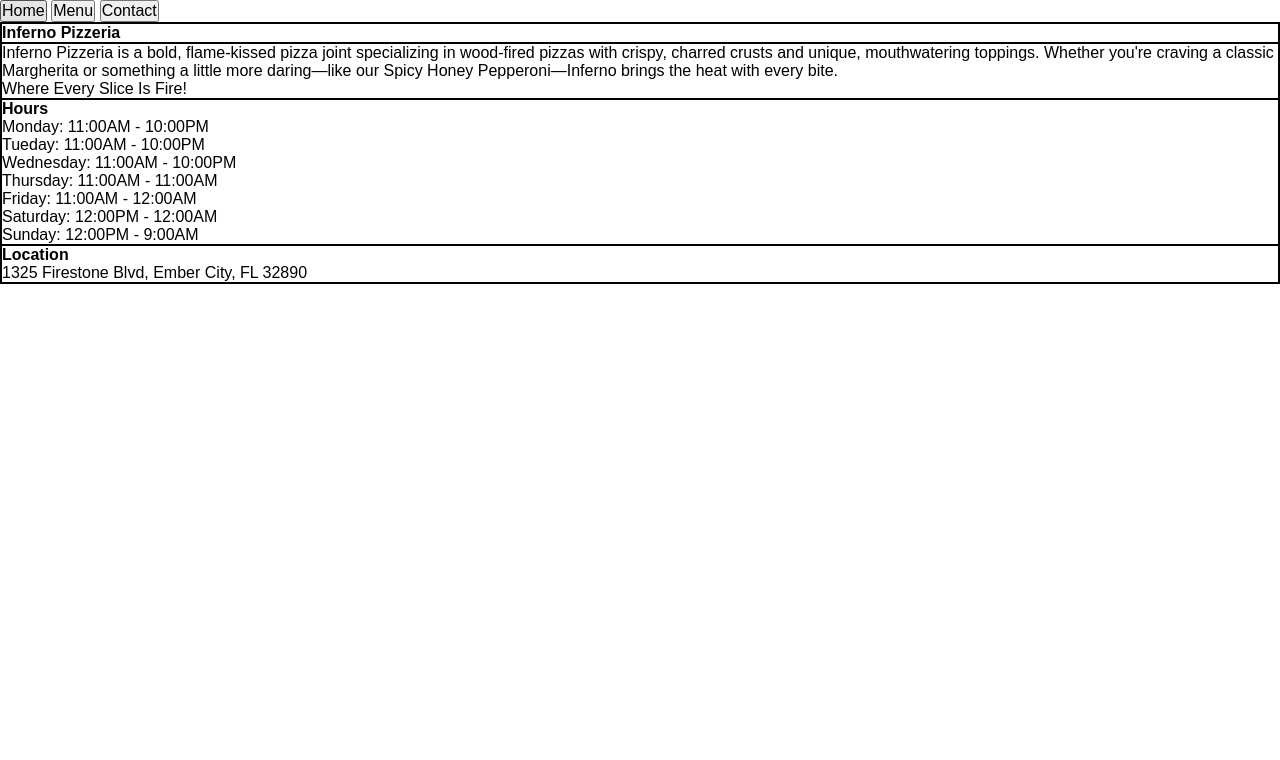
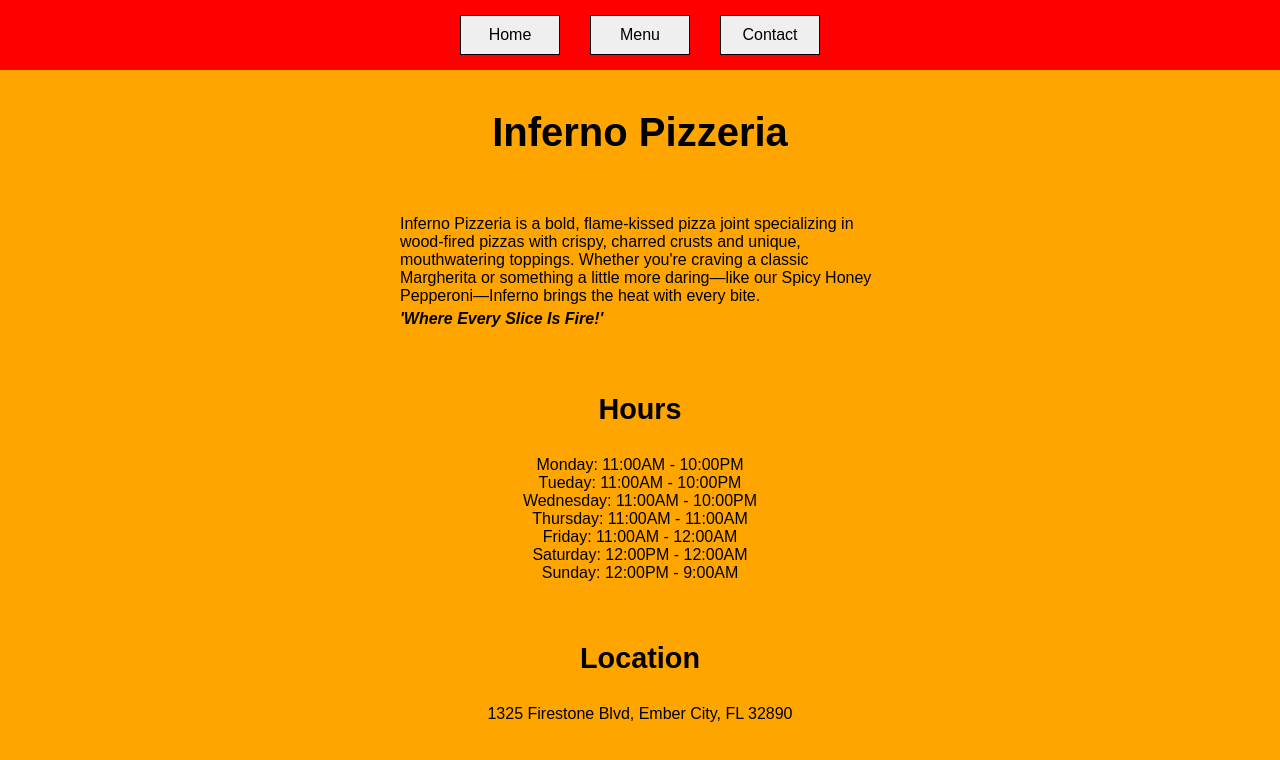
Before and after one commit to valerian0821/restaurant-page, a website built with webpack: page src/template.html in a window 1280 px wide. Built offline with nearby package versions, Linux system fonts and the light colour scheme.

Commit message:
Add basic styling to the pages.

```diff
--- a/src/contact.js
+++ b/src/contact.js
@@ -13,6 +13,7 @@ const ContactContent = (function () {
 
     const generatefirstContact = () => {
         const firstContactDiv = document.createElement("div");
+        firstContactDiv.classList.add("contact");
         content.appendChild(firstContactDiv);
 
         const firstContactName = document.createElement("h3");
@@ -38,6 +39,7 @@ const ContactContent = (function () {
 
         const secondContactName = document.createElement("h3");
         secondContactName.textContent = "Luigi";
+        secondContactDiv.classList.add("contact");
         secondContactDiv.appendChild(secondContactName);
 
         const secondContactRole = document.createElement("p");
@@ -59,6 +61,7 @@ const ContactContent = (function () {
 
         const thirdContactName = document.createElement("h3");
         thirdContactName.textContent = "Wario";
+        thirdContactDiv.classList.add("contact");
         thirdContactDiv.appendChild(thirdContactName);
 
         const thirdContactRole = document.createElement("p");
--- a/src/home.js
+++ b/src/home.js
@@ -4,6 +4,7 @@ const HomePageContent = (function () {
 
     const generateTitle = () => {
         const titleDiv = document.createElement("div");
+        titleDiv.classList.add("flex-center");
         content.appendChild(titleDiv);
 
         const title = document.createElement("h1");
@@ -13,6 +14,7 @@ const HomePageContent = (function () {
 
     const generateInfo = () => {
         const infoDiv = document.createElement("div");
+        infoDiv.id = "info-div";
         content.appendChild(infoDiv);
 
         const info = document.createElement("p");
@@ -21,7 +23,8 @@ const HomePageContent = (function () {
             something a little more daring—like our Spicy Honey Pepperoni—Inferno brings the heat with every bite.`;
 
         const slogan = document.createElement("p");
-        slogan.textContent = "Where Every Slice Is Fire!";
+        slogan.id = "slogan";
+        slogan.textContent = "'Where Every Slice Is Fire!'";
 
         infoDiv.appendChild(info);
         infoDiv.appendChild(slogan);
@@ -33,6 +36,7 @@ const HomePageContent = (function () {
 
         const hours = document.createElement("h2");
         hours.textContent = "Hours";
+        hoursDiv.id = "hours-div";
         hoursDiv.appendChild(hours);
 
         const monday = document.createElement("p");
@@ -62,6 +66,7 @@ const HomePageContent = (function () {
 
     const generateLocation = () => {
         const locationDiv = document.createElement("div");
+        locationDiv.id = "location-div";
         content.appendChild(locationDiv);
 
         const locationHeader = document.createElement("h2");
--- a/src/menu.js
+++ b/src/menu.js
@@ -17,6 +17,7 @@ const MenuContent = (function () {
 
         const starters = document.createElement("h2");
         starters.textContent = "Starters";
+        startersDiv.classList.add("menu");
         startersDiv.appendChild(starters);
 
         const startersItem1 = document.createElement("h3");
@@ -48,6 +49,7 @@ const MenuContent = (function () {
 
         const pizzas = document.createElement("h2");
         pizzas.textContent = "Pizzas";
+        pizzaDiv.classList.add("menu");
         pizzaDiv.appendChild(pizzas);
 
         const pizza1 = document.createElement("h3");
@@ -93,6 +95,7 @@ const MenuContent = (function () {
 
         const sides = document.createElement("h2");
         sides.textContent = "Sides";
+        sidesDiv.classList.add("menu");
         sidesDiv.appendChild(sides);
 
         const sides1 = document.createElement("h3");
@@ -124,6 +127,7 @@ const MenuContent = (function () {
 
         const desserts = document.createElement("h2");
         desserts.textContent = "Desserts";
+        dessertsDiv.classList.add("menu");
         dessertsDiv.appendChild(desserts);
 
         const desserts1 = document.createElement("h3");
@@ -148,6 +152,7 @@ const MenuContent = (function () {
 
         const drinks = document.createElement("h2");
         drinks.textContent = "Drinks";
+        drinksDiv.classList.add("menu");
         drinksDiv.appendChild(drinks);
 
         const drinks1 = document.createElement("h3");
--- a/src/styles.css
+++ b/src/styles.css
@@ -7,14 +7,92 @@
 }
 
 div {
+    padding: 10px;
+}
+
+div > div {
+    width: 500px
+}
+
+header {
+    padding: 15px;
+    background-color: red;
+}
+
+nav {
+    display: flex;
+    justify-content: center;
+    align-items: center;
+    gap: 30px;
+}
+
+h1 {
+    font-weight: bold;
+    font-size: 2.5rem;
+    text-align: center;
+}
+
+h2 {
+    font-weight: bold;
+    font-size: 1.8rem;
+    text-align: center;
+    margin-bottom: 30px;
+}
+
+h3 {
+    font-weight: bold;
+    font-size: 1.2rem;
+}
+
+.nav-btn {
+    width: 100px;
+    height: 40px;
+    text-align: center;
+    padding: 5px;
     border: 1px solid black;
 }
 
-.flex-row {
+.flex-center {
     display: flex;
+    justify-content: center;
+    align-items: center;
 }
 
-.flex-column {
+.menu > p {
+    margin-left: 20px;
+    margin-bottom: 20px;
+}
+
+.contact {
+    text-align: center;
+}
+
+.contact > h3 {
+    margin-bottom: 5px;
+}
+
+#content {
     display: flex;
     flex-direction: column;
+    justify-content: center;
+    align-items: center;
+    padding-top: 30px;
+    gap: 40px;
 }
+
+body, #content {
+    background-color: orange;
+}
+
+#info-div > p {
+    margin-bottom: 5px;
+}
+
+#hours-div, #location-div {
+    text-align: center;
+}
+
+#slogan {
+    font-weight: bold;
+    font-style: italic;
+}
--- a/src/template.html
+++ b/src/template.html
@@ -8,9 +8,9 @@
 <body>
     <header>
         <nav>
-            <button id="home">Home</button>
-            <button id="menu">Menu</button>
-            <button id="contact">Contact</button>
+            <button class="nav-btn" id="home">Home</button>
+            <button class="nav-btn" id="menu">Menu</button>
+            <button class="nav-btn" id="contact">Contact</button>
         </nav>
     </header>
     <div id="content">
```
